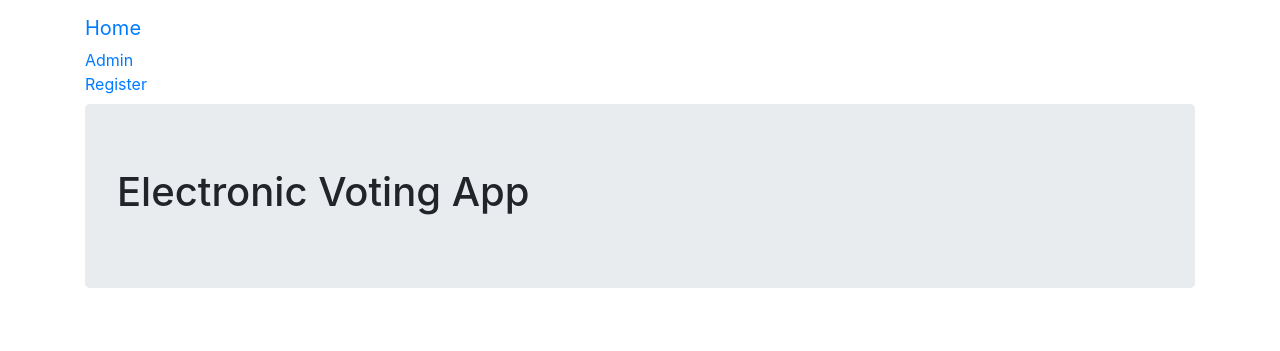
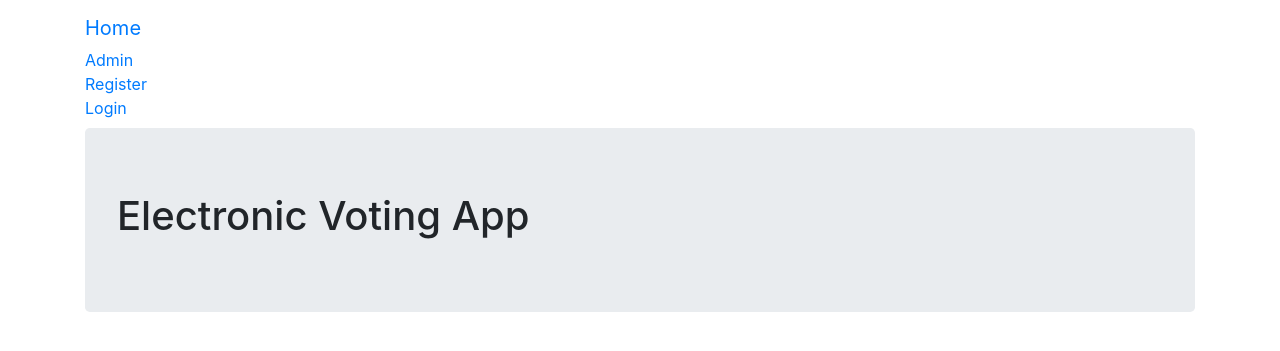
Before and after one commit to arunkumarun/ElectronicVoting, a Django app: page / in a window 1280 px wide. Shown: the top 351 px of the page. Run offline with Django 3.2, Linux system fonts and the light colour scheme; some libraries are stand-ins or nearby versions.

Commit message:
Login Created

```diff
--- a/eVotingApp/authentication/models.py
+++ b/eVotingApp/authentication/models.py
@@ -6,7 +6,7 @@ from django.contrib.auth.models import User
 class UserProfileInfo(models.Model):
 
     # Create relationship
-    user = models.OneToOneField(User, on_delete=models.PROTECT)
+    user = models.OneToOneField(User, on_delete=models.CASCADE)
 
     # Adding extra attributes
     dob = models.DateField()
--- a/eVotingApp/authentication/urls.py
+++ b/eVotingApp/authentication/urls.py
@@ -5,4 +5,5 @@ app_name = 'auth'
 
 urlpatterns = [
     url(r'^register/$', views.register, name='register'),
+    url(r'^userLogin/$', views.user_login, name='user_login'),
 ]
--- a/eVotingApp/authentication/views.py
+++ b/eVotingApp/authentication/views.py
@@ -1,9 +1,28 @@
 from django.shortcuts import render
 from authentication.forms import UserForm, UserProfileInfoForm
 
+
+from django.contrib.auth import authenticate, login, logout
+from django.http import HttpResponseRedirect, HttpResponse
+from django.urls import reverse
+from django.contrib.auth.decorators import login_required
+
+
 # Create your views here.
 def index(request):
-    return render(request,'authentication/index.html')
+    return render(request, 'authentication/index.html')
+
+
+@login_required
+def special(request):
+    return HttpResponse("You are logged in, Nice!")
+
+
+@login_required
+def user_logout(request):
+    logout(request)
+    return HttpResponseRedirect(reverse('index'))
+
 
 def register(request):
     registered = False
@@ -33,3 +52,27 @@ def register(request):
     return render(request,'authentication/registration.html',{'user_form':user_form,
                                                               'profile_form':profile_form,
                                                               'registered':registered})
+
+
+def user_login(request):
+
+    if request.method == 'POST':
+        username = request.POST.get('username')
+        password = request.POST.get('password')
+
+        user = authenticate(username=username, password=password)
+
+        if user:
+            if user.is_active:
+                login(request, user)
+                return HttpResponseRedirect(reverse('index'))
+
+
+            else:
+                return HttpResponse("ACCOUNT NOT ACTIVE")
+        else:
+            print("someone tried to login and failed!")
+            print("Username: {} and password {}".format(username, password))
+            return HttpResponse("invalid login details supplied!")
+    else:
+        return render(request, 'authentication/login.html', {})
--- a/eVotingApp/eVotingApp/settings.py
+++ b/eVotingApp/eVotingApp/settings.py
@@ -141,3 +141,6 @@ STATICFILES_DIRS = [
 # MEDIA
 MEDIA_ROOT = MEDIA_DIR
 MEDIA_URL = '/media/'
+
+
+LOGIN_URL = '/auth/user_login'
--- a/eVotingApp/eVotingApp/urls.py
+++ b/eVotingApp/eVotingApp/urls.py
@@ -15,11 +15,15 @@ Including another URLconf
 """
 from django.conf.urls import url, include
 from django.contrib import admin
-from django.urls import path
 from authentication import views
 
+app_name = 'auth'
+
 urlpatterns = [
+    url(r'^register/$', views.register, name='register'),
     url(r'^$', views.index, name='index'),
     url(r'^admin/', admin.site.urls),
     url(r'^auth/', include('authentication.urls')),
+    url(r'^logout/$', views.user_logout, name='logout'),
+    url(r'^special/', views.special, name='special')
 ]
--- a/eVotingApp/templates/authentication/base.html
+++ b/eVotingApp/templates/authentication/base.html
@@ -14,6 +14,7 @@
                 <li><a class="navbar-brand" href="{% url 'index' %}">Home</a></li>
                 <li><a class="navbar-link" href="{% url 'admin:index' %}">Admin</a></li>
                 <li><a class="navbar-link" href="{% url 'auth:register' %}">Register</a></li>
+                <li><a class="navbar-link" href="{% url 'auth:user_login' %}">Login</a></li>
             </ul>
         </div>
     </nav>
```
Also changed, not shown: eVotingApp/templates/authentication/login.html (+17 -0 lines), eVotingApp/authentication/migrations/0001_initial.py (added).
